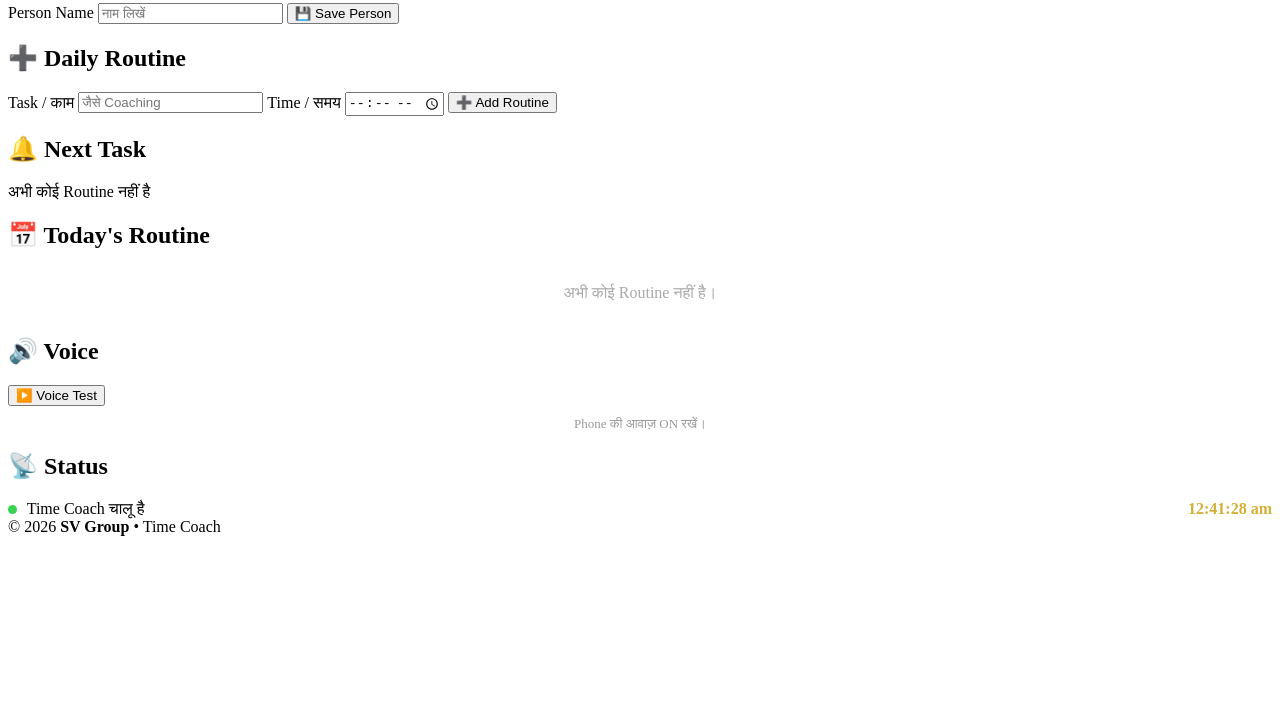
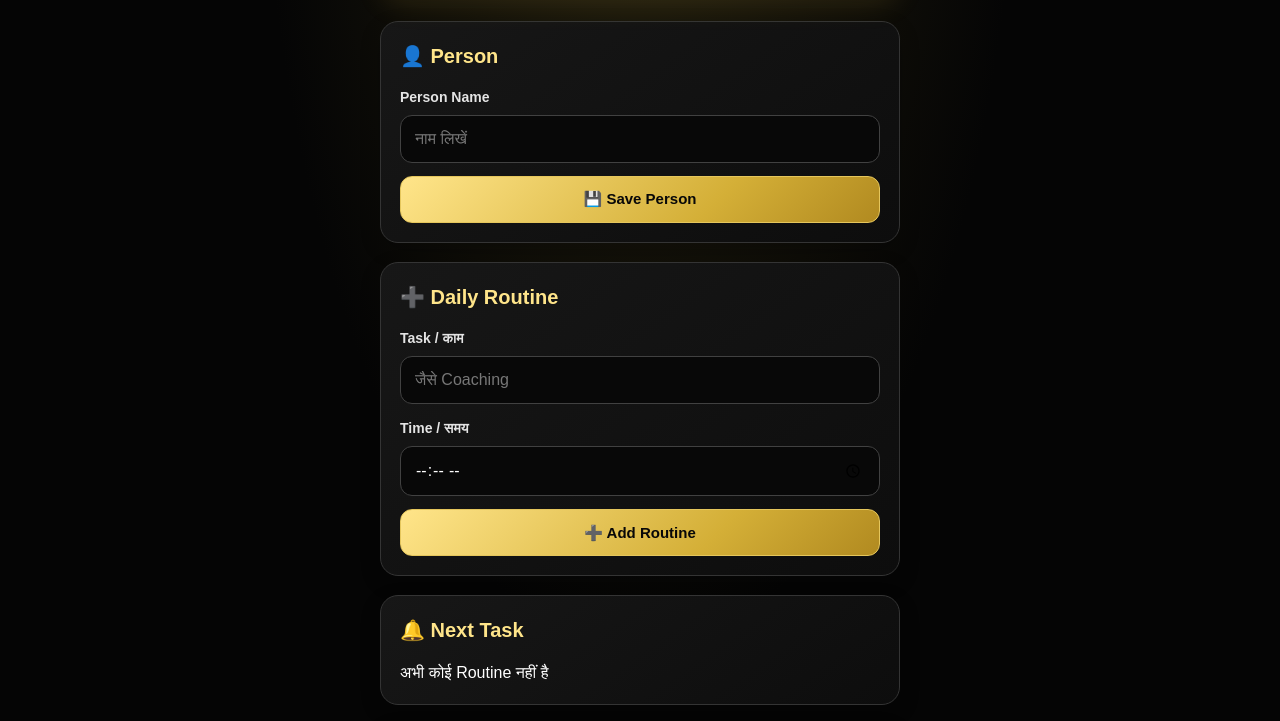
Before and after one commit to sv919599-lgtm/Time-coach-, a plain HTML site: page index.html in a window 1280 px wide. Shown: the part 254-975 px from the top of the page. Before the commit the page ends 800 px from the top, so only its background shows below. Drawn offline with Linux system fonts and the light colour scheme.

Commit message:
Update index.html

```diff
--- a/index.html
+++ b/index.html
@@ -9,7 +9,7 @@
 
   <title>Time Coach - SV Group</title>
 
- <link rel="stylesheet" href="style.cshead3">
+ <link rel="stylesheet" href="style.css">
 </head>
 
 <body>
```
